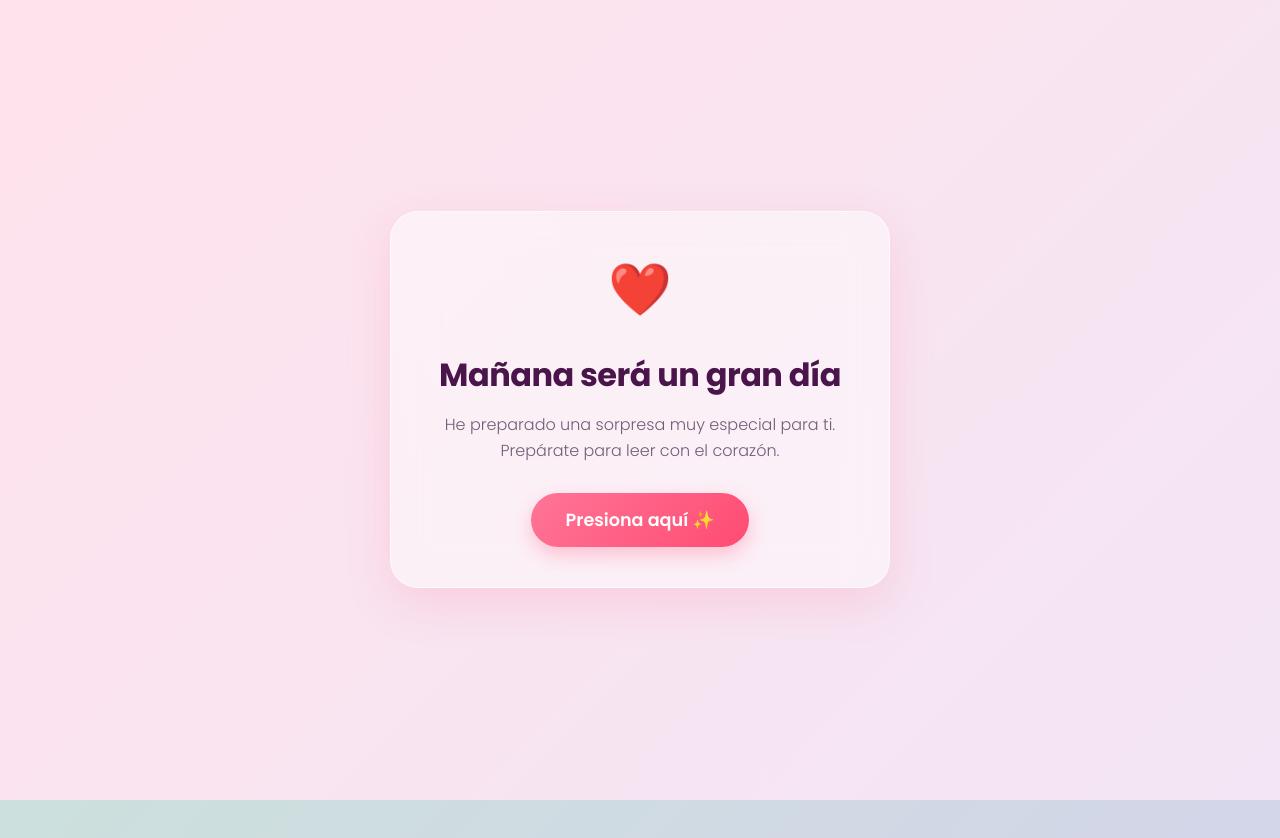
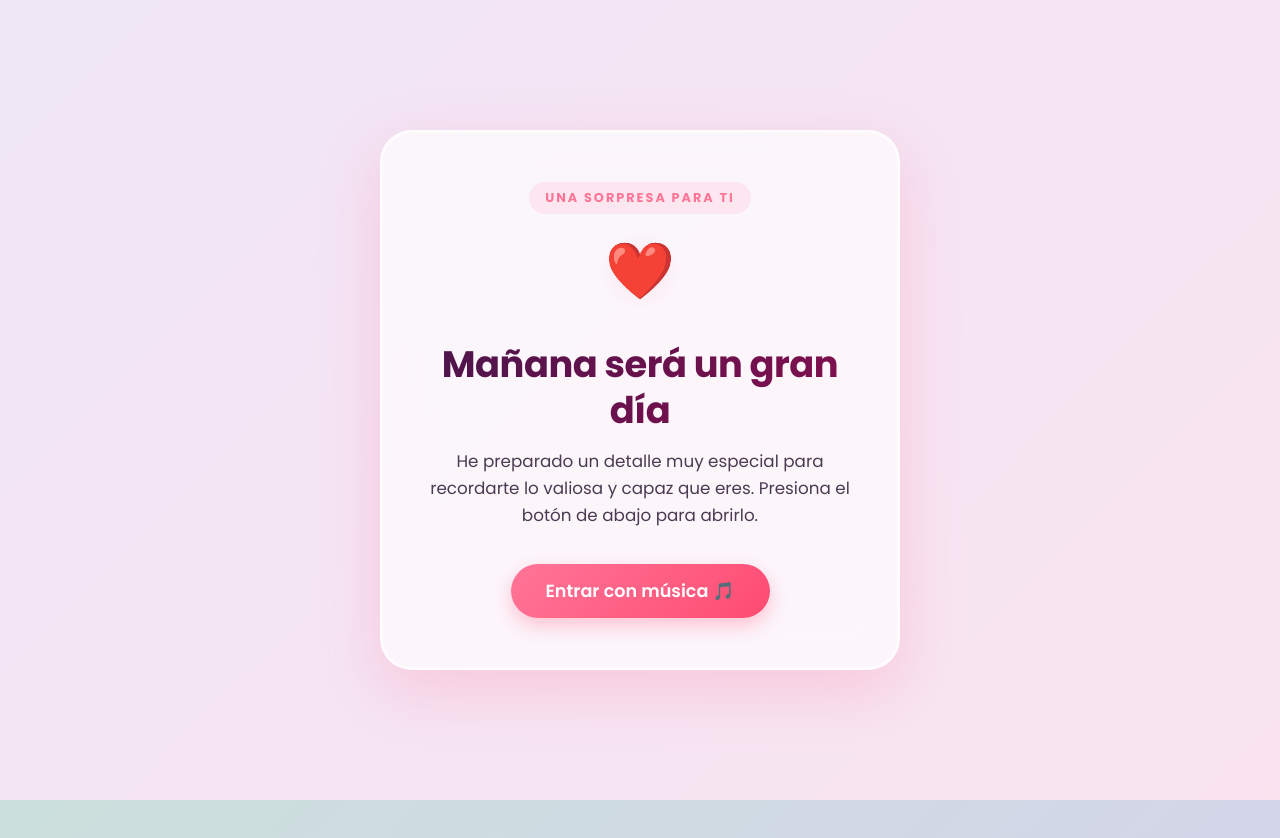
Before and after one commit to cardenaswalker2/Toma, a plain HTML site: page index.html in a window 1280 px wide. Shown: the top 838 px of the page. Drawn offline with Linux system fonts and the light colour scheme.

Commit message:
Redesign welcome screen with beautiful glassmorphism and tag label

```diff
--- a/index.html
+++ b/index.html
@@ -63,13 +63,15 @@
             left: 0;
             width: 100%;
             height: 100%;
-            background: linear-gradient(135deg, #ffe3ec 0%, #f3e5f5 100%);
+            background: linear-gradient(-45deg, #ffe3ec, #f3e5f5, #e3f2fd, #fce4ec);
+            background-size: 400% 400%;
+            animation: gradientBG 15s ease infinite;
             display: flex;
             flex-direction: column;
             justify-content: center;
             align-items: center;
             z-index: 10000;
-            transition: opacity 1s ease-in-out, transform 1s ease-in-out;
+            transition: opacity 1s cubic-bezier(0.16, 1, 0.3, 1), transform 1s cubic-bezier(0.16, 1, 0.3, 1);
             padding: 20px;
             text-align: center;
         }
@@ -77,55 +79,109 @@
         #welcome-screen.fade-out {
             opacity: 0;
             pointer-events: none;
-            transform: scale(1.05);
+            transform: scale(1.08) translateY(-20px);
         }
 
         .welcome-content {
-            background: var(--glass-bg);
-            backdrop-filter: blur(20px);
-            -webkit-backdrop-filter: blur(20px);
-            border: 1px solid var(--glass-border);
-            padding: 40px 30px;
-            border-radius: 28px;
-            box-shadow: 0 15px 45px rgba(255, 117, 151, 0.2);
-            max-width: 500px;
+            background: rgba(255, 255, 255, 0.65);
+            backdrop-filter: blur(25px);
+            -webkit-backdrop-filter: blur(25px);
+            border: 2px solid rgba(255, 255, 255, 0.7);
+            padding: 50px 40px;
+            border-radius: 32px;
+            box-shadow: 0 20px 60px rgba(255, 117, 151, 0.25), inset 0 0 0 1px rgba(255, 255, 255, 0.5);
+            max-width: 520px;
             width: 100%;
             animation: welcomeZoom 1.2s cubic-bezier(0.16, 1, 0.3, 1) forwards;
             position: relative;
             overflow: hidden;
+            display: flex;
+            flex-direction: column;
+            align-items: center;
+        }
+
+        .welcome-content::before {
+            content: '';
+            position: absolute;
+            top: 0;
+            left: -50%;
+            width: 200%;
+            height: 100%;
+            background: linear-gradient(to right, transparent, rgba(255, 255, 255, 0.3), transparent);
+            transform: rotate(30deg);
+            animation: shimmerCard 6s infinite linear;
+            pointer-events: none;
+        }
+
+        @keyframes shimmerCard {
+            0% { transform: translate(-100%, -100%) rotate(30deg); }
+            100% { transform: translate(100%, 100%) rotate(30deg); }
+        }
+
+        .welcome-tag {
+            font-size: 0.8rem;
+            font-weight: 700;
+            color: var(--primary);
+            text-transform: uppercase;
+            letter-spacing: 2px;
+            margin-bottom: 12px;
+            background: rgba(255, 117, 151, 0.12);
+            padding: 6px 16px;
+            border-radius: 50px;
+        }
+
+        .welcome-icon-wrapper {
+            position: relative;
+            margin-bottom: 25px;
+        }
+
+        .welcome-icon-bg {
+            position: absolute;
+            top: 50%;
+            left: 50%;
+            transform: translate(-50%, -50%);
+            width: 80px;
+            height: 80px;
+            background: radial-gradient(circle, rgba(255, 117, 151, 0.2) 0%, transparent 70%);
+            animation: pulseBg 2s infinite ease-in-out;
+        }
+
+        @keyframes pulseBg {
+            0%, 100% { transform: translate(-50%, -50%) scale(1); opacity: 0.6; }
+            50% { transform: translate(-50%, -50%) scale(1.3); opacity: 0.9; }
         }
 
         @keyframes welcomeZoom {
-            from { transform: scale(0.9); opacity: 0; }
+            from { transform: scale(0.95); opacity: 0; }
             to { transform: scale(1); opacity: 1; }
         }
 
         .welcome-icon {
-            font-size: 3rem;
-            margin-bottom: 20px;
+            font-size: 3.5rem;
             display: inline-block;
-            animation: pulseHeart 1.5s infinite;
-        }
-
-        @keyframes pulseHeart {
-            0% { transform: scale(1); }
-            50% { transform: scale(1.15); }
-            100% { transform: scale(1); }
+            animation: pulseHeart 1.4s infinite cubic-bezier(0.175, 0.885, 0.32, 1.275);
+            position: relative;
+            z-index: 2;
         }
 
         .welcome-title {
-            font-size: 2rem;
+            font-size: 2.3rem;
             font-weight: 700;
-            color: #4a154b;
-            margin-bottom: 12px;
+            background: linear-gradient(135deg, #4a154b 0%, #880e4f 100%);
+            -webkit-background-clip: text;
+            -webkit-text-fill-color: transparent;
+            margin-bottom: 15px;
             letter-spacing: -0.5px;
+            line-height: 1.25;
         }
 
         .welcome-subtitle {
-            font-size: 1rem;
-            color: var(--text-muted);
-            margin-bottom: 30px;
-            font-weight: 300;
+            font-size: 1.05rem;
+            color: var(--text-color);
+            margin-bottom: 35px;
+            font-weight: 400;
+            line-height: 1.6;
+            max-width: 440px;
         }
 
         /* Botones Estilizados */
@@ -703,11 +759,15 @@
     <!-- PANTALLA DE BIENVENIDA -->
     <div id="welcome-screen">
         <div class="welcome-content">
-            <span class="welcome-icon">❤️</span>
+            <span class="welcome-tag">Una sorpresa para ti</span>
+            <div class="welcome-icon-wrapper">
+                <div class="welcome-icon-bg"></div>
+                <span class="welcome-icon">❤️</span>
+            </div>
             <h1 class="welcome-title">Mañana será un gran día</h1>
-            <p class="welcome-subtitle">He preparado una sorpresa muy especial para ti. Prepárate para leer con el corazón.</p>
+            <p class="welcome-subtitle">He preparado un detalle muy especial para recordarte lo valiosa y capaz que eres. Presiona el botón de abajo para abrirlo.</p>
             <button class="btn-beauty" id="btn-start">
-                Presiona aquí ✨
+                Entrar con música 🎵
             </button>
         </div>
     </div>
```
